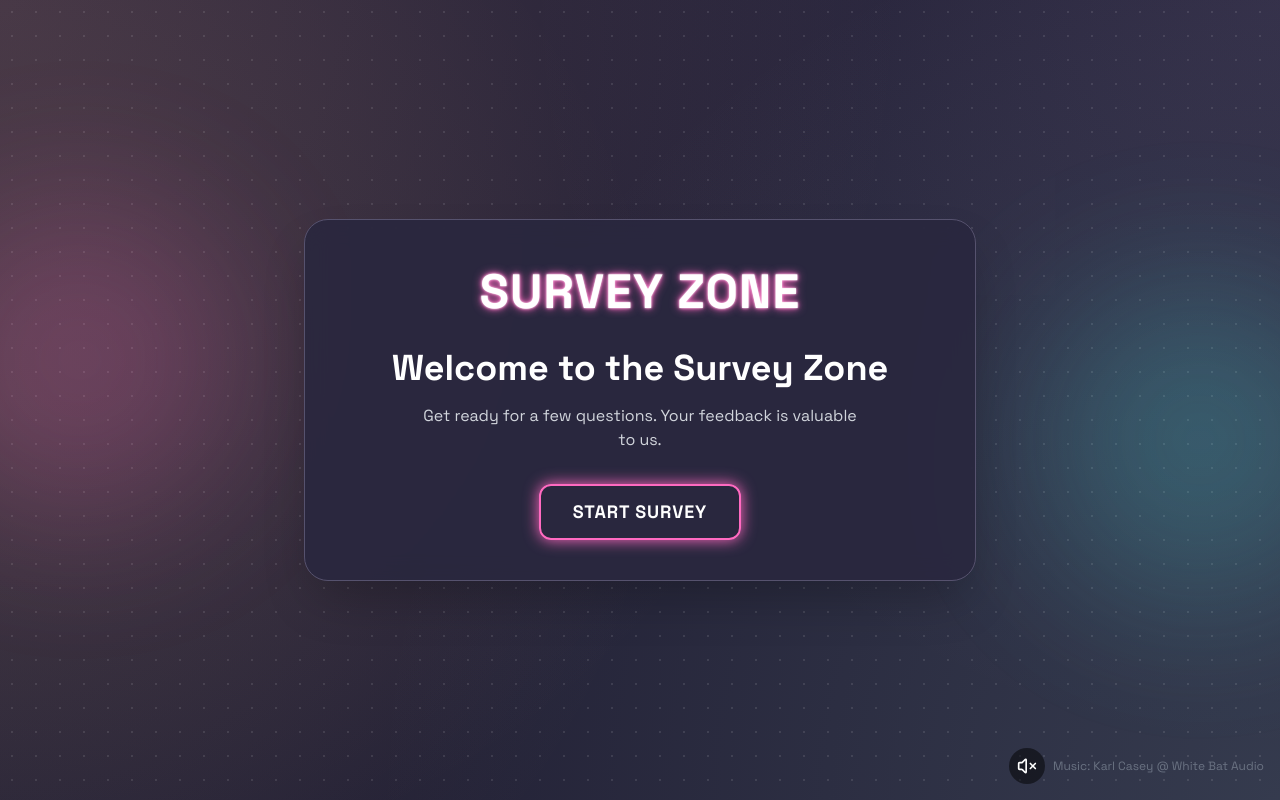
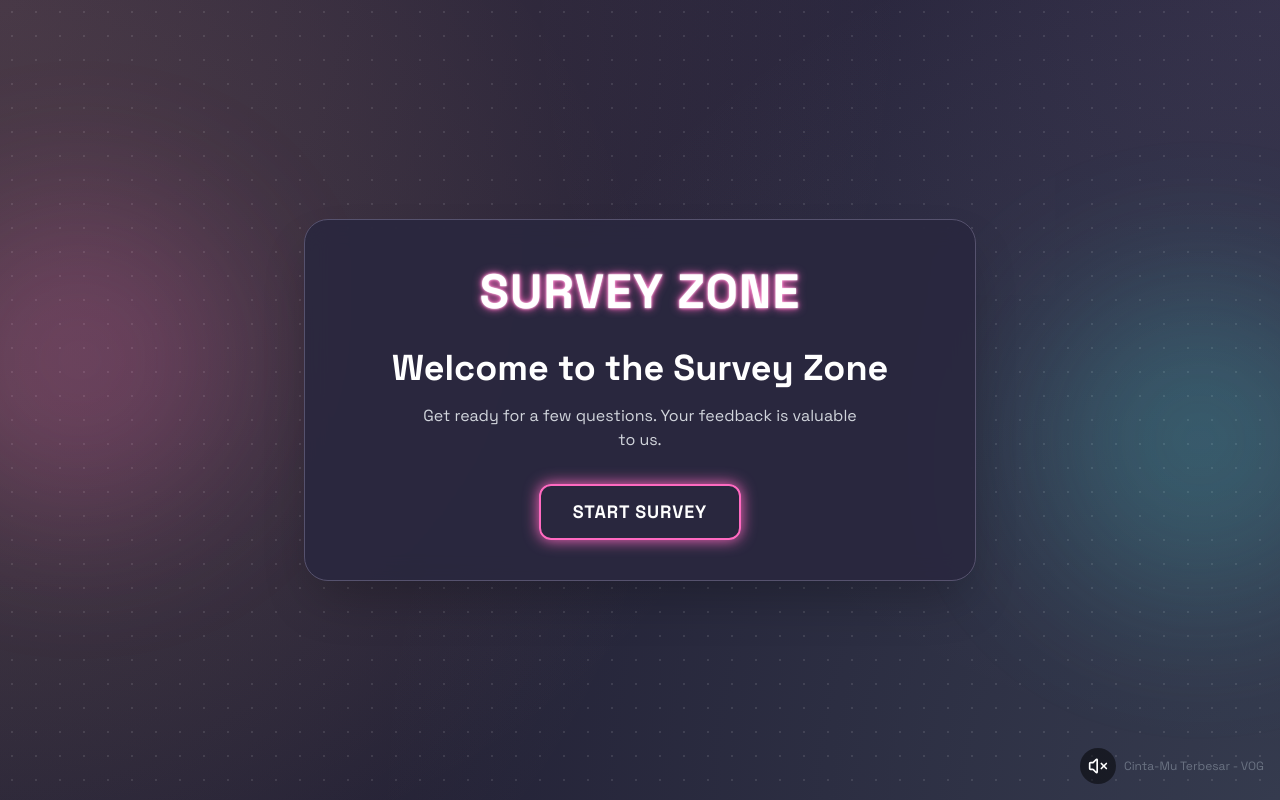
Before and after one commit to Michael-Hansel17/interactive-survey, a Next.js app: page / in a window 1280 px wide. Built offline with nearby package versions, Linux system fonts and the light colour scheme.

Commit message:
changing music information

```diff
--- a/components/MusicPlayer.tsx
+++ b/components/MusicPlayer.tsx
@@ -75,7 +75,7 @@ const MusicPlayer = forwardRef<MusicPlayerRef, {}>((props, ref) => {
         {isMuted ? <VolumeX size={20} /> : <Volume2 size={20} />}
       </button>
       <div className="text-xs text-gray-500 hidden sm:block">
-        <p>Music: Karl Casey @ White Bat Audio</p>
+        <p>Cinta-Mu Terbesar - VOG</p>
       </div>
     </div>
   );
```
